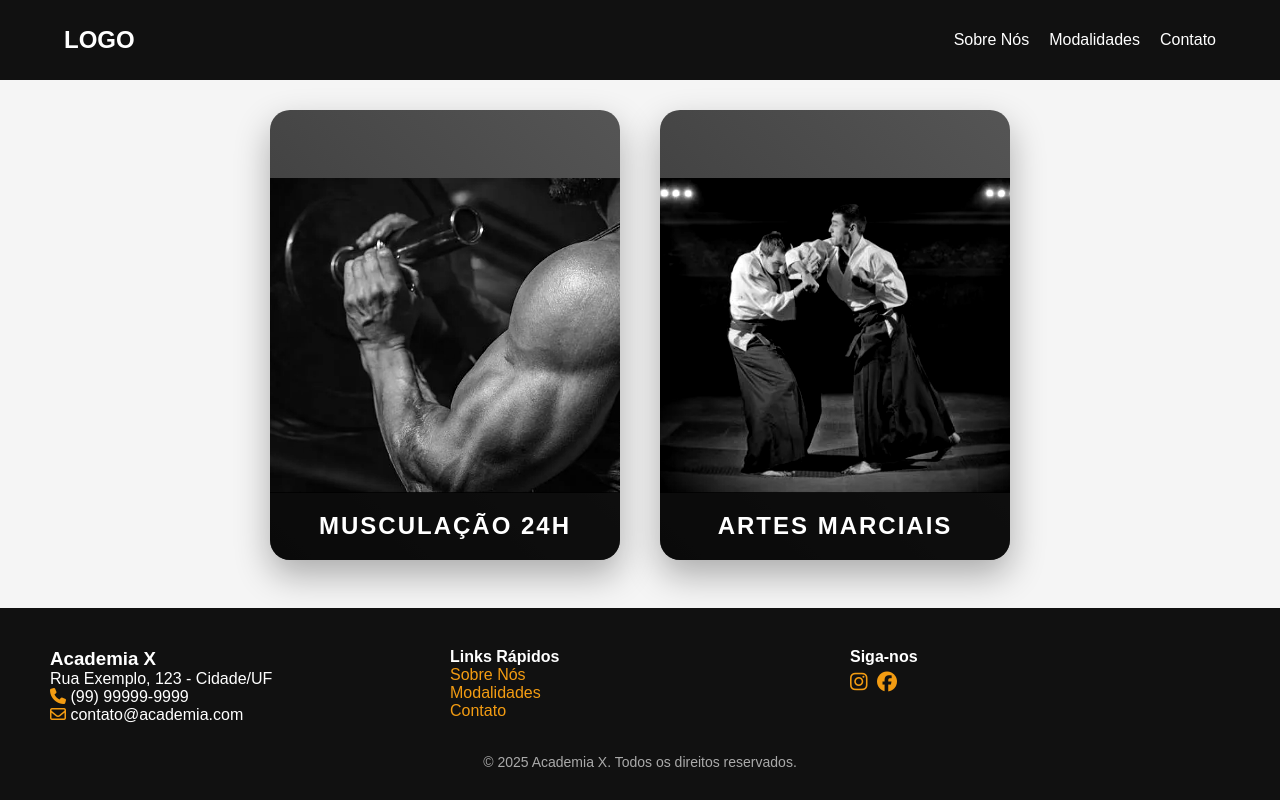
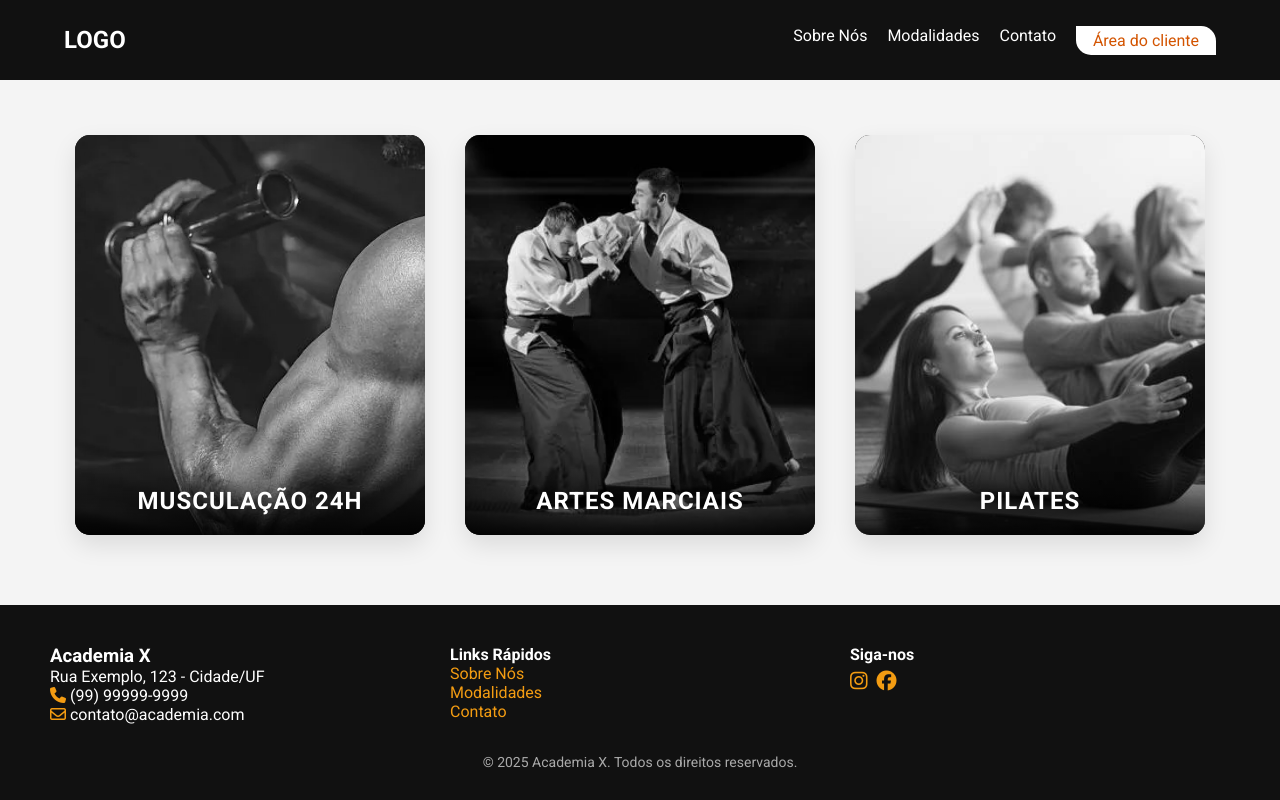
Before and after one commit to Rafaelmv18/Site_Academia, a PHP site: page /index.php?url=modalidades in a window 1280 px wide. Run offline with PHP 8.4, Linux system fonts and the light colour scheme.

Commit message:
modalidades

```diff
--- a/index.php
+++ b/index.php
@@ -31,6 +31,7 @@
                         </ul>
                     </li>
                     <li><a href="?url=contato">Contato</a></li>
+                    <li class="areaCliente"><a href="#">Área do cliente</a></li>
                 </ul>
             </nav>
         </div><!--center-->
--- a/pages/modalidades.php
+++ b/pages/modalidades.php
@@ -3,12 +3,14 @@
 <head>
     <meta charset="UTF-8">
     <meta name="viewport" content="width=device-width, initial-scale=1.0">
-    <title>Modalidades - Academia</title>
+    <title>Modalidades - Academia PowerUp</title>
+    <link rel="preconnect" href="https://fonts.googleapis.com">
+    <link rel="preconnect" href="https://fonts.gstatic.com" crossorigin>
+    <link href="https://fonts.googleapis.com/css2?family=Roboto:wght@400;700;900&display=swap" rel="stylesheet">
     <link rel="stylesheet" href="style/modalidades.css">
 </head>
 <body>
     <div class="container">
-        <!-- Card Musculação -->
         <div class="card">
             <div class="card-inner">
                 <div class="card-front">
@@ -18,7 +20,7 @@
                 <div class="card-back">
                     <div class="card-description">
                         <h3>Musculação 24h</h3>
-                        <p>Treine a qualquer hora do dia ou da noite com equipamentos de última geração.</p>
+                        <p>Treine a qualquer hora com equipamentos de última geração e conquiste seus objetivos.</p>
                         <ul>
                             <li>Acesso 24 horas por dia</li>
                             <li>Equipamentos modernos</li>
@@ -31,7 +33,6 @@
             </div>
         </div>
 
-        <!-- Card Artes Marciais -->
         <div class="card">
             <div class="card-inner">
                 <div class="card-front">
@@ -53,6 +54,27 @@
                 </div>
             </div>
         </div>
+
+        <div class="card">
+            <div class="card-inner">
+                <div class="card-front">
+                    <img src="img/pilates.jpg" alt="Pilates" class="card-image">
+                    <div class="card-title">Pilates</div>
+                </div>
+                <div class="card-back">
+                    <div class="card-description">
+                        <h3>Pilates</h3>
+                        <p>Fortaleça seu corpo, melhore a postura e aumente a flexibilidade com movimentos que integram mente e corpo.</p>
+                        <ul>
+                            <li>Fortalecimento do core (centro de força)</li>
+                            <li>Melhora da postura e alinhamento corporal</li>
+                            <li>Aumento da flexibilidade e tônus muscular</li>
+                            <li>Redução de estresse e dores crônicas</li>
+                        </ul>
+                    </div>
+                </div>
+            </div>
+        </div>
     </div>
 </body>
 </html>
--- a/style/home.css
+++ b/style/home.css
@@ -64,6 +64,28 @@ nav a:hover {
     color: #f39c12;
 }
 
+
+.areaCliente{
+    width: 140px;
+    padding: 5px;
+    background-color: white;
+    border-bottom-left-radius: 15px;
+    border-top-right-radius: 15px;
+    text-align: center;
+}
+
+.areaCliente a{
+    color: #d35400;
+}
+
+nav .areaCliente:hover{
+    background-color: #ebebeb;
+    cursor: pointer;
+}
+nav .areaCliente a:hover{
+    color: #d35400;
+}
+
 /* Submenu */
 nav .sub_menu {
     display: none;
@@ -92,7 +114,6 @@ nav .sub_menu li a:hover {
 }
 
 /* Error*/
-
 
 section.erro-404 h2{
   text-align: center;
--- a/style/infoGeral.css
+++ b/style/infoGeral.css
@@ -9,11 +9,6 @@
 }
 
 /* Reset básico e definição da fonte */
-* {
-    margin: 0;
-    padding: 0;
-    box-sizing: border-box;
-}
 
 body {
     font-family: 'Roboto', sans-serif;
--- a/style/modalidades.css
+++ b/style/modalidades.css
@@ -1,3 +1,12 @@
+/* --- Variáveis de Cor e Estilos Globais --- */
+:root {
+    --cor-primaria: #f39c12;   /* Laranja */
+    --cor-secundaria: #d35400; /* Laranja mais escuro */
+    --cor-fundo: #f4f4f4;       /* Cinza bem claro */
+    --cor-titulo: #111;
+    --cor-texto-claro: #fff;
+}
+
 * {
     margin: 0;
     padding: 0;
@@ -5,14 +14,16 @@
 }
 
 body {
-    font-family: 'Arial', sans-serif;
+    font-family: 'Roboto', sans-serif;
     min-height: 100vh;
     display: flex;
     justify-content: center;
     align-items: center;
+    background-color: var(--cor-fundo);
     padding: 20px;
 }
 
+/* --- Estrutura dos Cards --- */
 .container {
     display: flex;
     gap: 40px;
@@ -24,20 +35,21 @@ body {
 
 .card {
     width: 350px;
-    height: 450px;
+    height: 400px;
     perspective: 1000px;
     cursor: pointer;
+    animation: fadeInUp 0.6s ease-out forwards; /* 'forwards' mantém o estado final */
+    opacity: 0; /* Inicia invisível para a animação */
 }
 
 .card-inner {
     position: relative;
     width: 100%;
     height: 100%;
-    text-align: center;
     transition: transform 0.8s;
     transform-style: preserve-3d;
-    border-radius: 20px;
-    box-shadow: 0 15px 35px rgba(0, 0, 0, 0.3);
+    border-radius: 15px;
+    box-shadow: 0 10px 25px rgba(0, 0, 0, 0.1);
 }
 
 .card:hover .card-inner {
@@ -49,155 +61,128 @@ body {
     width: 100%;
     height: 100%;
     backface-visibility: hidden;
-    border-radius: 20px;
+    border-radius: 15px;
     overflow: hidden;
     display: flex;
     flex-direction: column;
-    justify-content: center;
+    justify-content: flex-end;
     align-items: center;
 }
 
+/* --- APLICAÇÕES DA NOVA PALETA E ESTILOS --- */
+
+/* Frente do Card */
 .card-front {
-    background: linear-gradient(45deg, #333, #555);
-    color: white;
-}
-
-.card-back {
-    background: linear-gradient(45deg, #ff6b6b, #ee5a24);
-    color: white;
-    transform: rotateY(180deg);
-    padding: 30px;
+    background-color: var(--cor-titulo);
+    color: var(--cor-texto-claro);
 }
 
 .card-image {
+    position: absolute;
+    top: 0;
+    left: 0;
     width: 100%;
-    height: 70%;
+    height: 100%;
+    z-index: 1;
     object-fit: cover;
-    filter: grayscale(100%) contrast(1.2);
-    transition: filter 0.3s ease;
+    filter: grayscale(100%);
+    transition: filter 0.5s ease, transform 0.5s ease;
+}
+
+/* Efeito de hover na imagem */
+.card:hover .card-front .card-image {
+    filter: grayscale(0%);
+    transform: scale(1.1);
 }
 
 .card-title {
-    position: absolute;
-    bottom: 0;
-    left: 0;
-    right: 0;
-    background: rgba(0, 0, 0, 0.8);
-    color: white;
+    position: absolute; /* <-- ADICIONE: Torna o elemento "posicionável" */
+    bottom: 0;          /* <-- ADICIONE: Fixa o título na base do card */
+    left: 0;            /* <-- ADICIONE: Alinha o título à esquerda */
+    width: 100%;
+    background: linear-gradient(to top, rgba(0, 0, 0, 0.9), transparent);
+    color: var(--cor-texto-claro);
     padding: 20px;
-    font-size: 24px;
-    font-weight: bold;
+    font-size: 1.5rem;
+    font-weight: 700;
     text-transform: uppercase;
-    letter-spacing: 2px;
+    letter-spacing: 1px;
+    z-index: 2; /* AGORA FUNCIONA: Garante que o título fique sobre a imagem */
+    text-align: center;
+    box-sizing: border-box; /* Boa prática para incluir o padding no width total */
+}
+
+/* Verso do Card */
+.card-back {
+    background: linear-gradient(45deg, var(--cor-secundaria), var(--cor-primaria));
+    color: var(--cor-texto-claro);
+    transform: rotateY(180deg);
+    padding: 30px;
+    justify-content: center;
 }
 
 .card-description {
-    font-size: 18px;
+    font-size: 1rem;
     line-height: 1.6;
+    text-align: left;
+}
+
+.card-description h3 {
+    font-size: 1.8rem;
+    font-weight: 900;
+    margin-bottom: 8px;
+    text-transform: uppercase;
     text-align: center;
 }
 
-.card-description h3 {
-    font-size: 28px;
-    margin-bottom: 20px;
-    text-transform: uppercase;
-    letter-spacing: 1px;
-}
-
 .card-description p {
-    margin-bottom: 15px;
+    margin-bottom: 10px;
+    text-align: center;
+    font-weight: 400;
 }
 
 .card-description ul {
     list-style: none;
-    margin-top: 20px;
 }
 
 .card-description li {
-    margin: 8px 0;
+    margin-bottom: 4px;
     padding-left: 20px;
     position: relative;
 }
 
-.card-description li:before {
+.card-description li::before {
     content: "✓";
     position: absolute;
     left: 0;
-    color: #fff;
     font-weight: bold;
 }
 
-/* Responsividade */
-@media (max-width: 768px) {
-    .container {
-        flex-direction: column;
-        gap: 30px;
-    }
-
-    .card {
-        width: 100%;
-        max-width: 350px;
-        margin: 0 auto;
-    }
-
-    .card-title {
-        font-size: 20px;
-        padding: 15px;
-    }
-
-    .card-description {
-        font-size: 16px;
-    }
-
-    .card-description h3 {
-        font-size: 24px;
-    }
-}
-
-@media (max-width: 480px) {
-    body {
-        padding: 10px;
-    }
-
-    .card {
-        height: 400px;
-    }
-
-    .card-back {
-        padding: 20px;
-    }
-
-    .card-title {
-        font-size: 18px;
-        padding: 12px;
-    }
-
-    .card-description {
-        font-size: 14px;
-    }
-
-    .card-description h3 {
-        font-size: 20px;
-        margin-bottom: 15px;
-    }
-}
-
-/* Animação adicional para melhorar a experiência */
-.card {
-    animation: fadeInUp 0.6s ease-out;
-}
+/* --- Animação de Entrada e Responsividade --- */
 
 .card:nth-child(2) {
     animation-delay: 0.2s;
 }
 
 @keyframes fadeInUp {
+    to {
+        opacity: 1;
+        transform: translateY(0);
+    }
     from {
         opacity: 0;
         transform: translateY(30px);
     }
-    to {
-        opacity: 1;
-        transform: translateY(0);
+}
+
+@media (max-width: 768px) {
+    .container {
+        flex-direction: column;
+        gap: 30px;
+        align-items: center;
+    }
+    .card {
+        width: 90%;
+        max-width: 380px;
     }
 }
```
Also changed, not shown: img/pilates.jpg (added).
